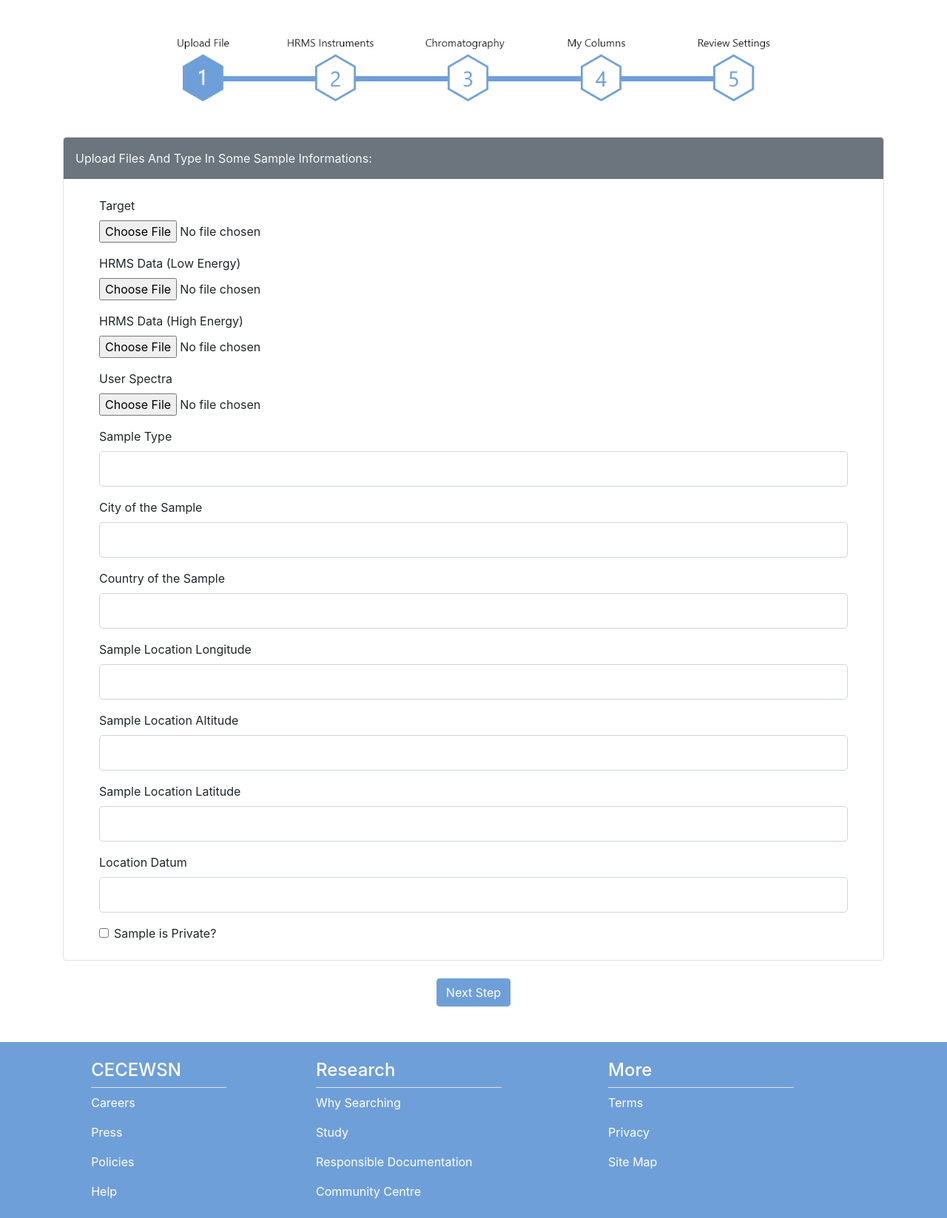
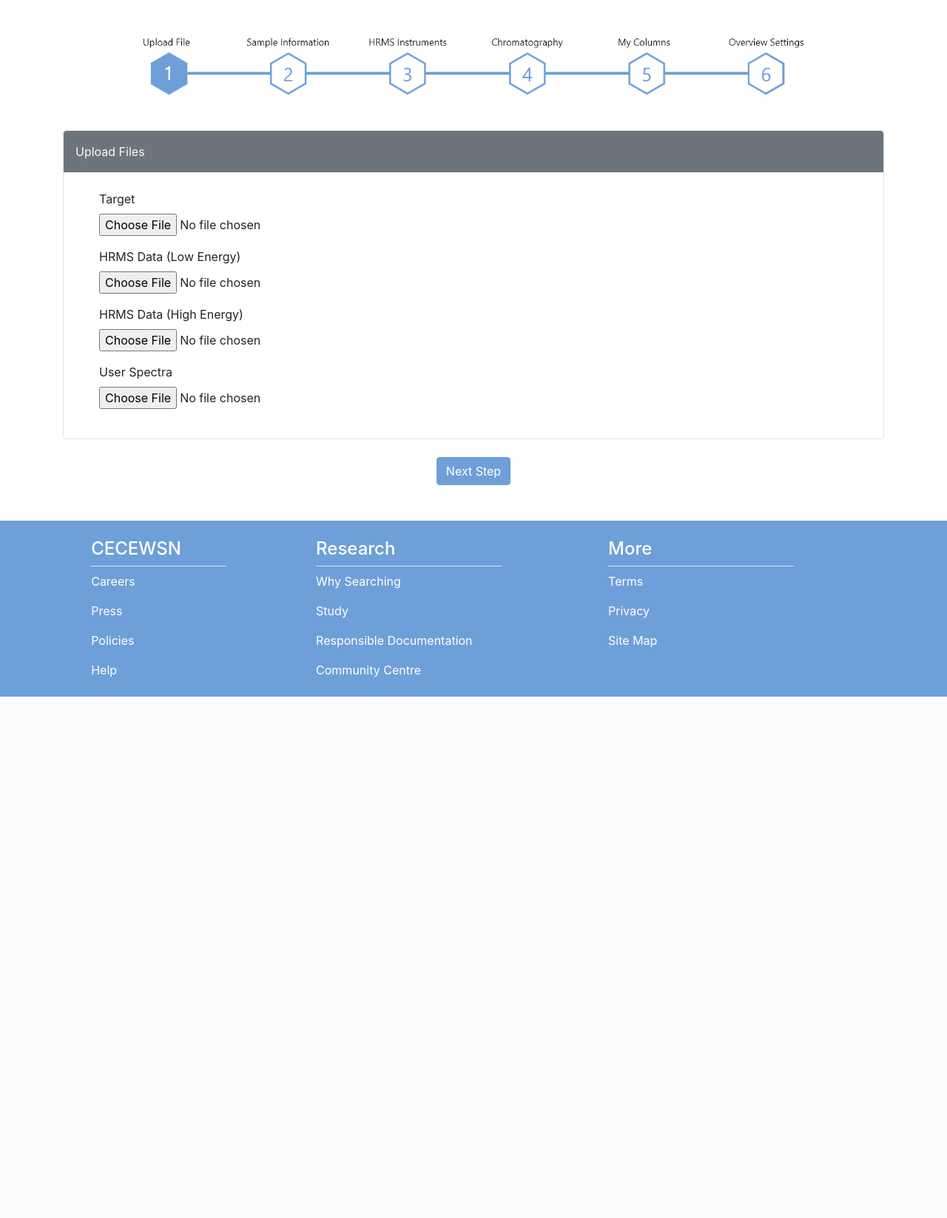
Before and after one commit to PrincessGods/deco3801, a Flask app: page /acquisition/1 in a window 1280 px wide. Shown: the part 61-1708 px from the top of the page at 74% size. After the commit the page ends 1003 px from the top, so only its background shows below. Run offline with Flask 2, Linux system fonts and the light colour scheme; the visitor is signed in with stand-in values (Sample User, id 1); parts of the project's set-up code (start-up, migrations or seed data) failed here and were passed over; some libraries are stand-ins or nearby versions.

Commit message:
no message

```diff
--- a/application/config.py
+++ b/application/config.py
@@ -2,7 +2,7 @@ import os
 
 class Config:
     SECRET_KEY = '3204436496843db0b799220bd0c151b2'
-    SQLALCHEMY_DATABASE_URI = 'mysql+pymysql://root@localhost/deco3801'
+    SQLALCHEMY_DATABASE_URI = 'mysql+pymysql://root:wsadghjvbn@localhost/deco3801'
     MAIL_SERVER = 'smtp.googlemail.com'
     MAIL_PORT = 587
     MAIL_USE_TLS = True
--- a/application/hams/utils.py
+++ b/application/hams/utils.py
@@ -1,7 +1,7 @@
 import secrets
 import os
 import boto3
-import LibrarySearch_v1
+#import LibrarySearch_v1
 from os.path import join
 from flask import url_for, current_app, request
 
--- a/application/static/js/homepage.js
+++ b/application/static/js/homepage.js
@@ -40,7 +40,7 @@ $(document).ready(function(){
         currentStepLabel.hide();
         currentStepLabel = currentStepLabel.next();
 
-        if(currentStep.get(0).id != "form1"){
+        if(currentStep.get(0).id != "form0"){
             $('#prevStep').show();
         }
 
@@ -65,6 +65,10 @@ $(document).ready(function(){
 
             $('#nextStep').show();
             $('.stepLable').hide();
+        }
+
+        if(currentStep.prev().get(0).id == "form0"){
+            $('#prevStep').hide();
         }
 
         currentStep.prev().show();
--- a/application/templates/acquisition.html
+++ b/application/templates/acquisition.html
@@ -4,14 +4,16 @@
 <div class="container my-5 rounded job_manage_box d-flex">
     <div class="d-flex flex-column w-100">
         <div class="steps w-100 d-flex mb-5" id="stepImg">
-            <img class="col-9 m-auto" src="{{ url_for('static', filename='imgs/step1.png') }}" alt="Step-1">
-            <img style="display: none" class="col-9 m-auto" src="{{ url_for('static', filename='imgs/step2.png') }}" alt="Step-2">
-            <img style="display: none" class="col-9 m-auto" src="{{ url_for('static', filename='imgs/step3.png') }}" alt="Step-3">
-            <img style="display: none" class="col-9 m-auto" src="{{ url_for('static', filename='imgs/step4.png') }}" alt="Step-4">
-            <img style="display: none" class="col-9 m-auto" src="{{ url_for('static', filename='imgs/step5.png') }}" alt="Step-5">
+            <img class="col-10 m-auto" src="{{ url_for('static', filename='imgs/step1.png') }}" alt="Step-1">
+            <img style="display: none" class="col-10 m-auto" src="{{ url_for('static', filename='imgs/step2.png') }}" alt="Step-2">
+            <img style="display: none" class="col-10 m-auto" src="{{ url_for('static', filename='imgs/step3.png') }}" alt="Step-3">
+            <img style="display: none" class="col-10 m-auto" src="{{ url_for('static', filename='imgs/step4.png') }}" alt="Step-4">
+            <img style="display: none" class="col-10 m-auto" src="{{ url_for('static', filename='imgs/step5.png') }}" alt="Step-5">
+            <img style="display: none" class="col-10 m-auto" src="{{ url_for('static', filename='imgs/step6.png') }}" alt="Step-6">
         </div>
         <div class="content-section border rounded" id="topLabels">
-            <p class="text text-light bg-secondary rounded-top p-3">Upload Files And Type In Some Sample Informations:</p>
+            <p class="text text-light bg-secondary rounded-top p-3">Upload Files</p>
+            <p class="text text-light bg-secondary rounded-top p-3" style="display: none">Sample Information:</p>
             <p class="text text-light bg-secondary rounded-top p-3" style="display: none">HRMS Instruments:</p>
             <p class="text text-light bg-secondary rounded-top p-3" style="display: none">Chromatography:</p>
             <p class="text text-light bg-secondary rounded-top p-3" style="display: none">My Columns:</p>
@@ -19,7 +21,7 @@
             <form method="POST" action="" enctype="multipart/form-data">
                 {{ form.hidden_tag() }}
                 <fieldset class="form-group px-5 py-2 d-flex flex-column" id="forms">
-                    <div id="form1">
+                    <div id="form0">
                         <legend class="border-bottom pb-2 mt-3 stepLable" style="display: none">
                             Upload Files And Sample Information
                         </legend>
@@ -116,7 +118,15 @@
                             </div>
                         {% endif %}
 
-                         <!--The part of the sample location-->
+                    </div>
+
+                    <!--Input of HRMS Instruments-->
+                    <div id="form1" style="display: none">
+                        <legend class="border-bottom pb-2 mt-5 stepLable" style="display: none">
+                            Sample Information
+                        </legend>
+
+                        <!--The part of the sample location-->
                          <!--Sample type-->
                          <div class="form-group">
                             {{ form.sample_type.label(class="form-control-label") }}
```
Also changed, not shown: application/static/imgs/3801demoi.png (deleted), application/static/imgs/baa7da208ecf84b6.png (deleted), application/static/imgs/slides1.jpg (deleted), application/static/imgs/slides2.jpg (deleted), application/static/imgs/slides3.jpg (deleted), application/static/imgs/step1.png, application/static/imgs/step2.png, application/static/imgs/step3.png, application/static/imgs/step4.png, application/static/imgs/step5.png, application/static/imgs/step6.png (added).
